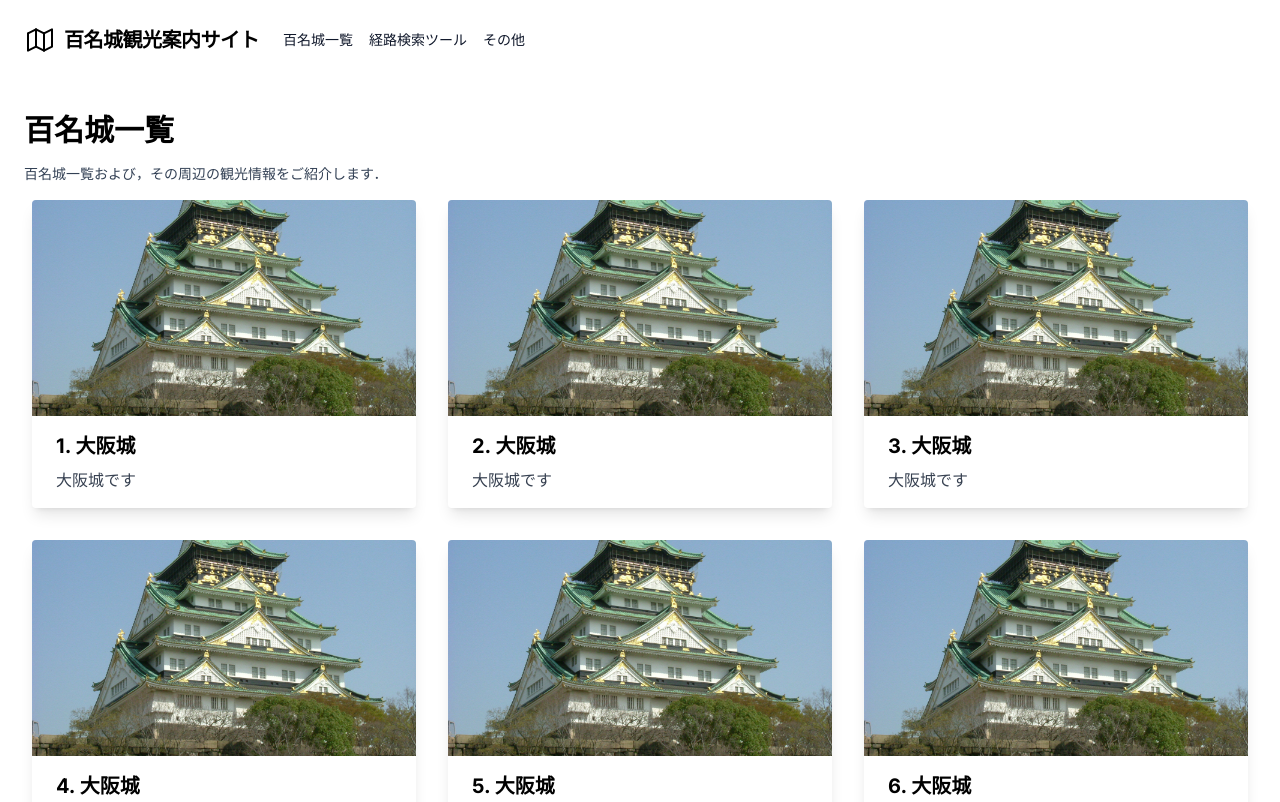
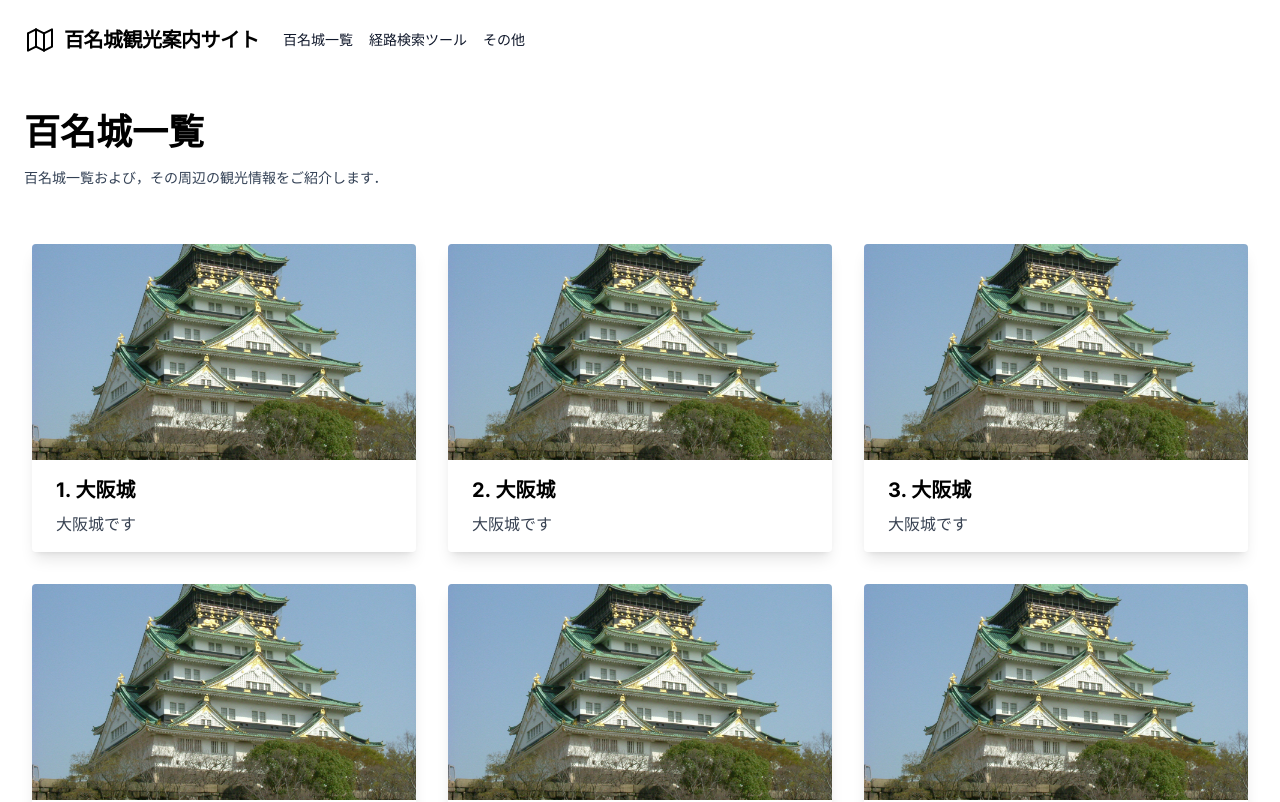
Before and after one commit to ynori123/al_castle, a Next.js app in the folder frontend/: page /castles in a window 1280 px wide. Shown: the top 802 px of the page. Built offline with nearby package versions, Linux system fonts and the light colour scheme.

Commit message:
ヘッダー調整

```diff
--- a/frontend/src/app/components/Header.tsx
+++ b/frontend/src/app/components/Header.tsx
@@ -5,9 +5,8 @@ type Props = {
 
 const Header = ({ title, discription }: Props) => {
   return (
-    <header className="header pl-6">
-      <h1 className="text-3xl font-bold pb-4 pt-8">{title}</h1>
-
+    <header className="header pl-6 pb-10">
+      <h1 className="text-4xl font-bold pb-4 pt-8">{title}</h1>
       {discription && <p className="text-sm text-slate-700">{discription}</p>}
     </header>
   );
```
